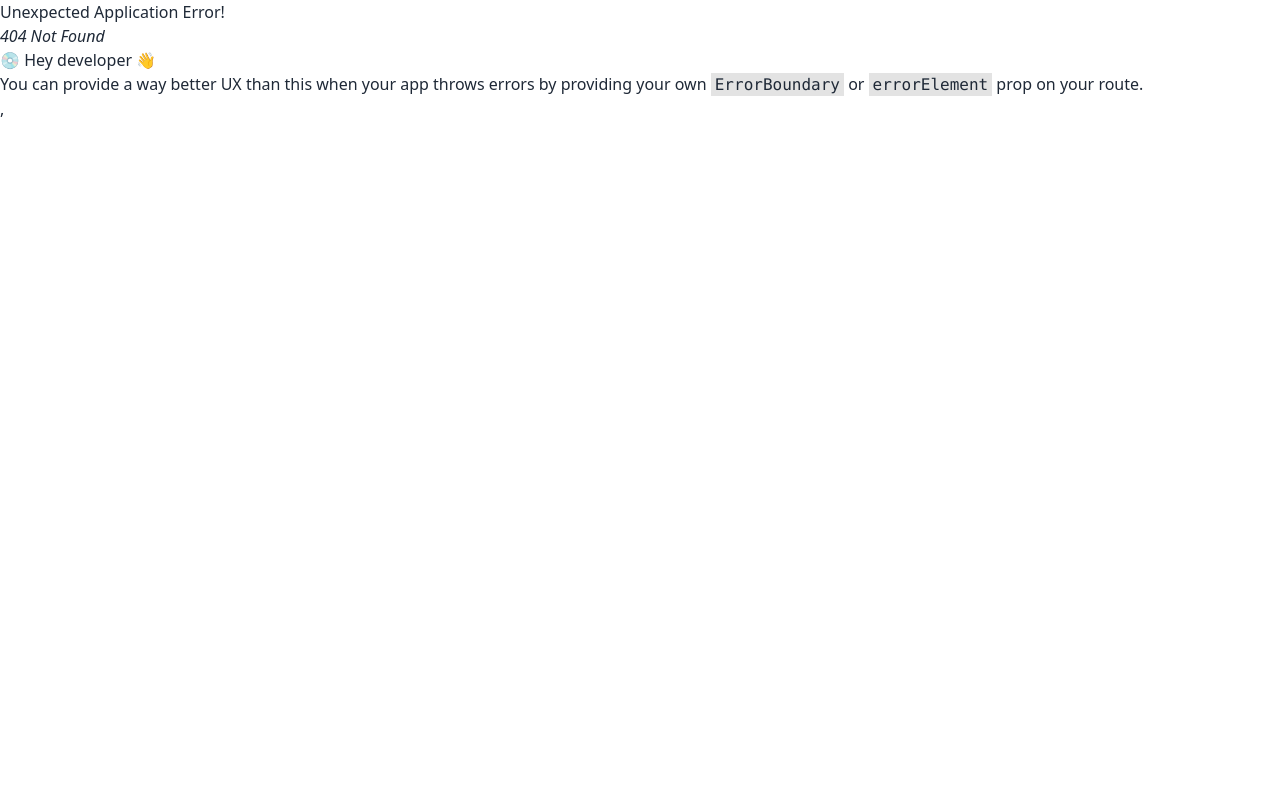
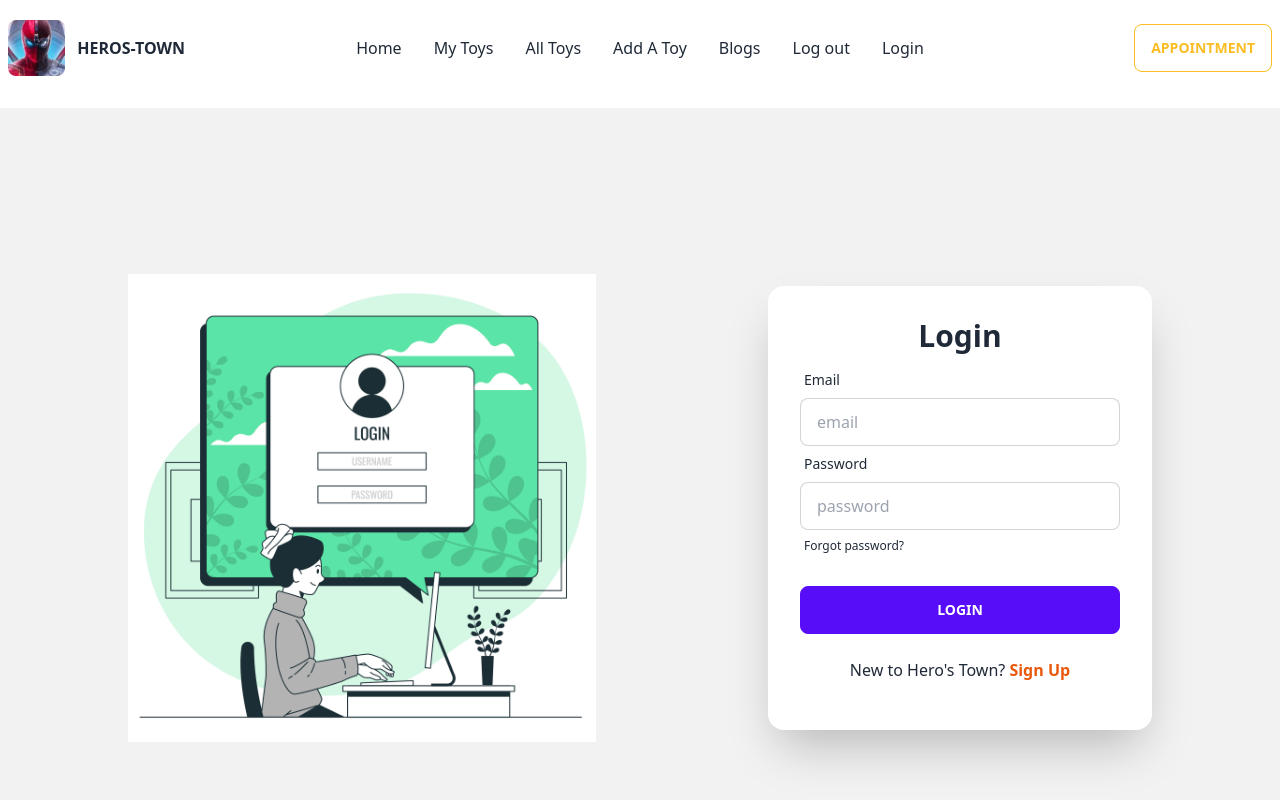
Before and after one commit to Rimon0000/toy-store-client, a React (Vite) app: page /login in a window 1280 px wide. Before the commit this address had no page. Shown: the top 800 px of the page. Built offline with nearby package versions, Linux system fonts and the light colour scheme.

Commit message:
login design done

```diff
--- /dev/null
+++ b/src/Pages/Login/Login.jsx
@@ -0,0 +1,43 @@
+import React from 'react';
+import login from "../../assets/login/login.jpg"
+import { Link } from 'react-router-dom';
+
+const Login = () => {
+    return (
+        <div className="hero min-h-screen bg-base-200">
+        <div className="hero-content flex-col lg:flex-row">
+          <div className=" w-1/2">
+            <img className='w-3/4' src={login} alt="" />
+          </div>
+          <div className="card flex-shrink-0 w-full max-w-sm shadow-2xl bg-base-100">
+            <div className="card-body">
+            <h1 className="text-3xl text-center font-bold">Login</h1>
+              <form>
+                  <div className="form-control">
+                    <label className="label">
+                      <span className="label-text">Email</span>
+                    </label>
+                    <input type="text" placeholder="email" name="email" className="input input-bordered" />
+                  </div>
+                  <div className="form-control">
+                    <label className="label">
+                      <span className="label-text">Password</span>
+                    </label>
+                    <input type="text" placeholder="password" name="password" className="input input-bordered" />
+                    <label className="label">
+                      <a href="#" className="label-text-alt link link-hover">Forgot password?</a>
+                    </label>
+                  </div>
+                  <div className="form-control mt-6">
+                    <input type="submit" className="btn btn-primary" value="Login" />
+                  </div>
+              </form>
+              <p className="my-4 text-center">New to Hero's Town? <Link className="text-orange-600 font-bold" to="/registration">Sign Up</Link></p>
+            </div>
+          </div>
+        </div>
+    </div>
+    );
+};
+
+export default Login;
--- /dev/null
+++ b/src/Pages/Registration/Registration.jsx
@@ -0,0 +1,11 @@
+import React from 'react';
+
+const Registration = () => {
+    return (
+        <div>
+            <h2>This is registration</h2>
+        </div>
+    );
+};
+
+export default Registration;
```
Also changed, not shown: src/Routes/Routes.jsx (+10 -0 lines), src/assets/login/login.jpg (added).
